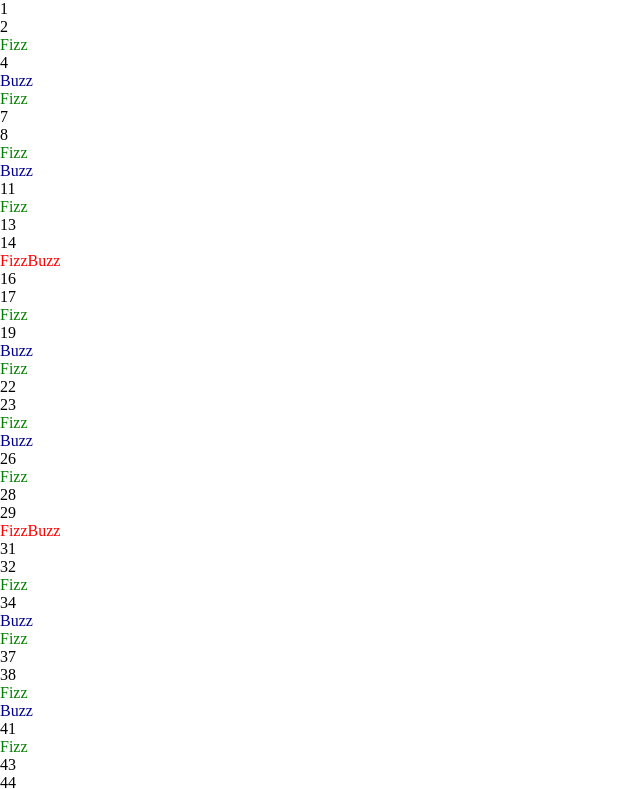
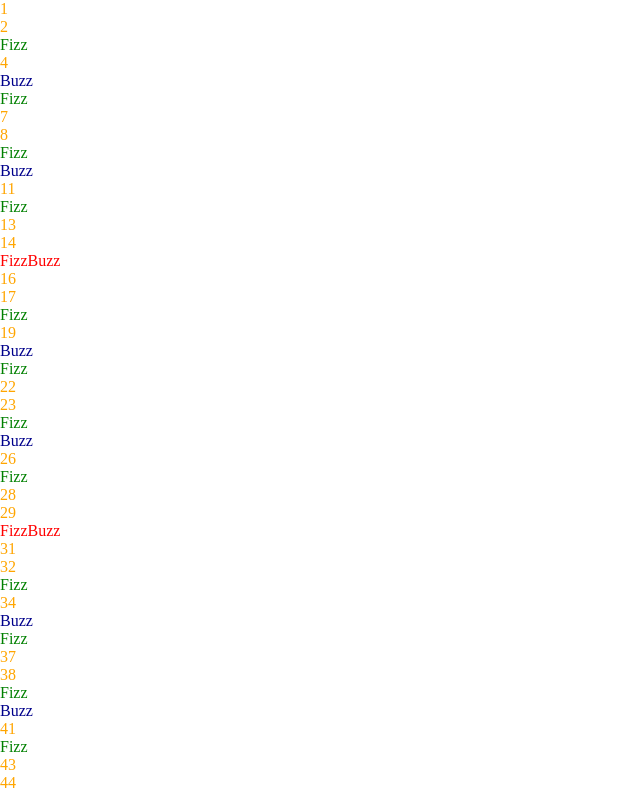
Before and after one commit to AlessioNapoletano/js-fizzbuzz, a plain HTML site: page index.html in a window 1280 px wide. Shown: the top 789 px of the page, without its empty margins (0-640 px from the left). Drawn offline with Linux system fonts and the light colour scheme.

Commit message:
Add color

```diff
--- a/css/style.css
+++ b/css/style.css
@@ -15,3 +15,7 @@
 .font-darkblue{
     color: darkblue;
 }
+
+.font-orange{
+    color: orange;
+}
--- a/js/script.js
+++ b/js/script.js
@@ -7,22 +7,22 @@ CONSIGLI:
     - Scrivere i commenti in Italiano
 */
 
-const elemento = document.getElementById("demo");
+const element = document.getElementById("demo");
 
-let numero = 0;
+let number = 0;
 
 for (let i = 0; i < 100; i++) {
-    numero++;
-    console.log(numero);
+    number++;
+    console.log(number);
 
-    if (numero % 3 === 0 && numero % 5 === 0) {
-        elemento.innerHTML += '<p class="font-red"> FizzBuzz </p>';
-    } else if (numero % 3 === 0) {
-        elemento.innerHTML += '<p class="font-green"> Fizz </p>';
-    } else if (numero % 5 === 0) {
-        elemento.innerHTML += '<p class="font-darkblue"> Buzz </p>';
+    if (number % 3 === 0 && number % 5 === 0) {
+        element.innerHTML += '<p class="font-red"> FizzBuzz </p>';
+    } else if (number % 3 === 0) {
+        element.innerHTML += '<p class="font-green"> Fizz </p>';
+    } else if (number % 5 === 0) {
+        element.innerHTML += '<p class="font-darkblue"> Buzz </p>';
     } else {
-        elemento.innerHTML += '<p> ' + numero + '</p>';
+        element.innerHTML += '<p class="font-orange"> ' + number + '</p>';
     }
 
 }
```
